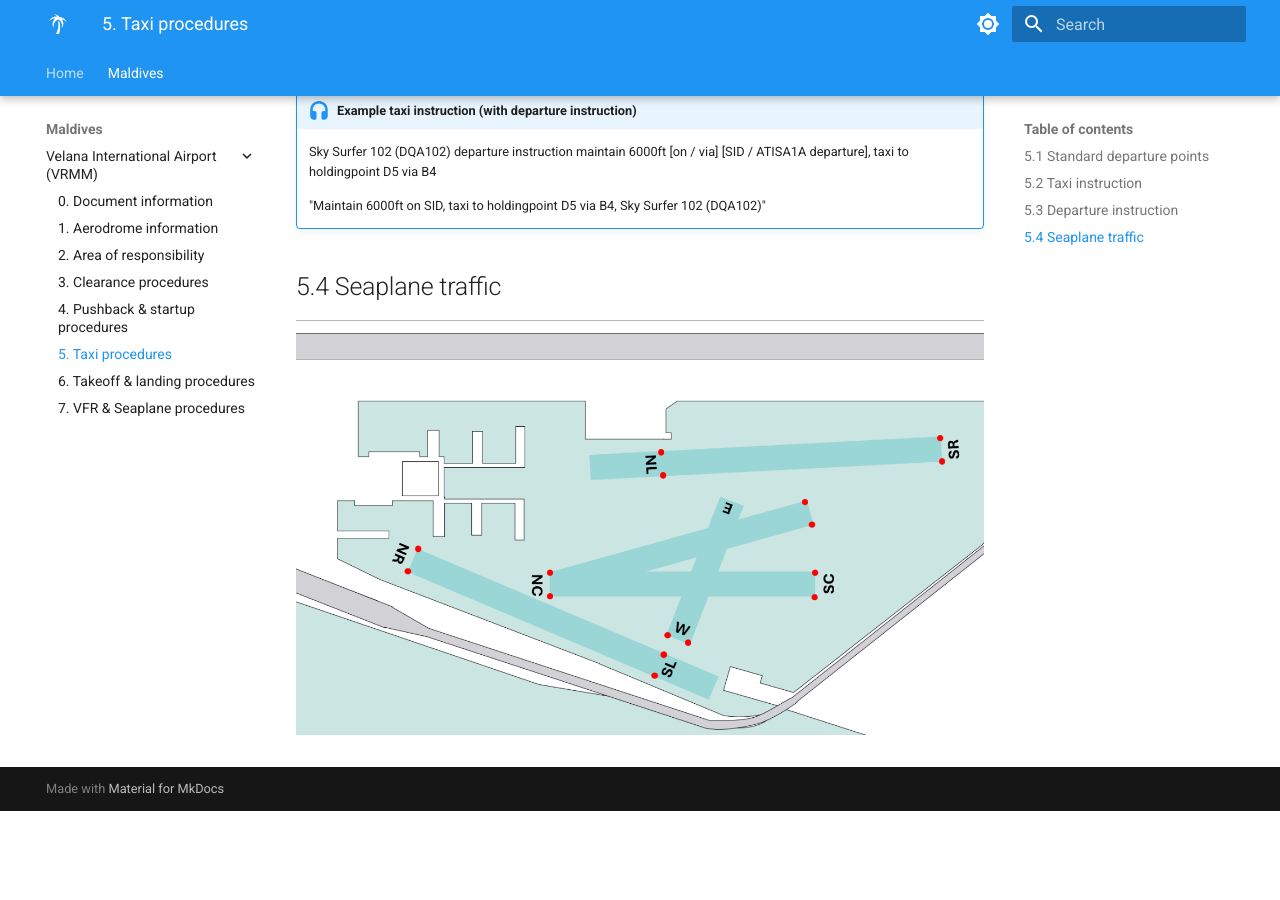
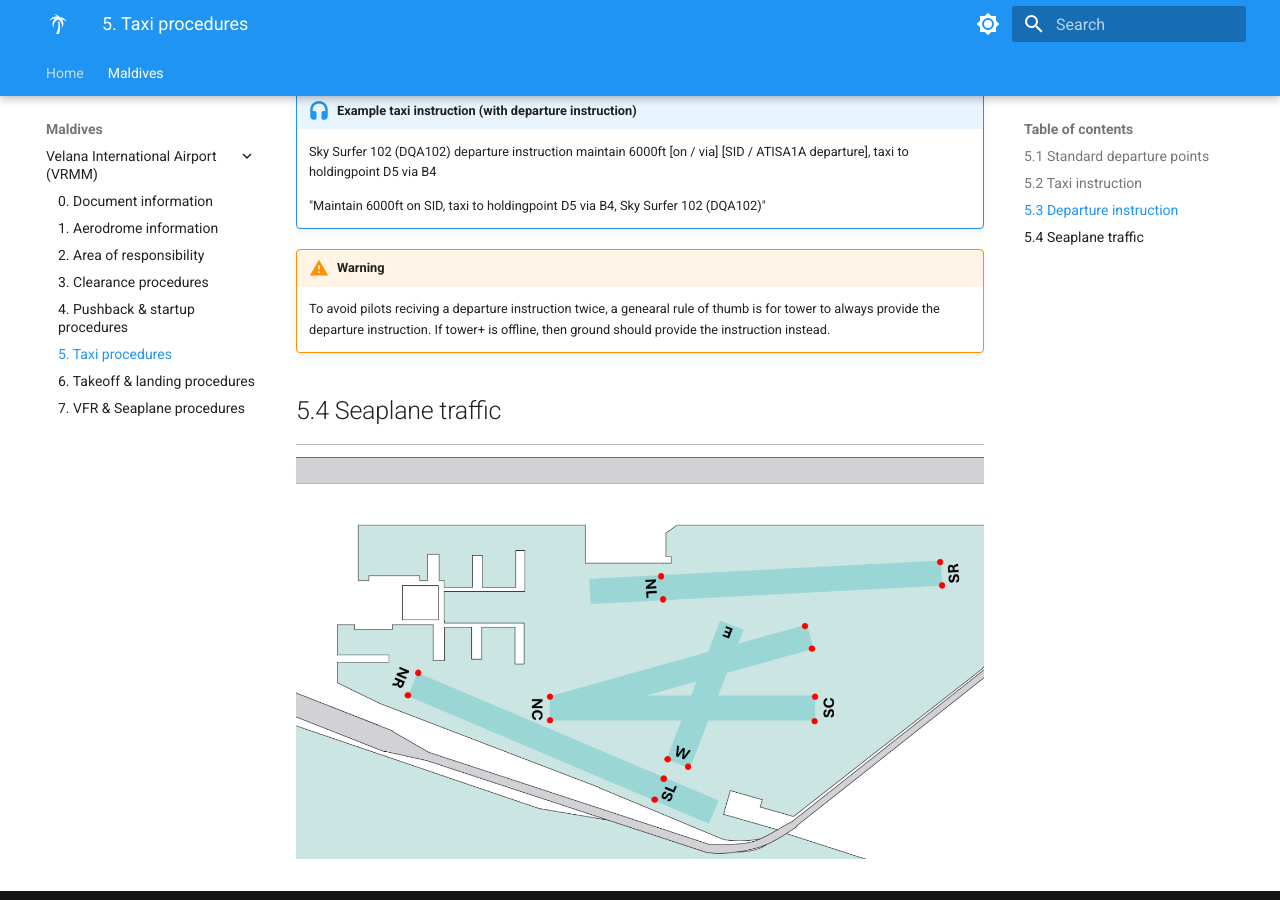
Before and after one commit to DogOnFire7/sop, an MkDocs documentation site: the page built from docs/Maldives/Velana International Airport (VRMM)/5. Taxi procedures.md, in a window 1280 px wide and 900 px high, scrolled down 894 px. Built offline with MkDocs 1.6.1 and Material for MkDocs 9.7.7, drawn with Linux system fonts in a browser that asks for light colours; before the commit the page ends 1705 px from its top, so only the background shows below that.

Commit message:
test change

```diff
--- a/docs/Maldives/Velana International Airport (VRMM)/5. Taxi procedures.md
+++ b/docs/Maldives/Velana International Airport (VRMM)/5. Taxi procedures.md
@@ -21,6 +21,9 @@ During taxi or takeoff clearance, the controller should provide pilots with thei
 
     "Maintain 6000ft on SID, taxi to holdingpoint D5 via B4, Sky Surfer 102 (DQA102)"
 
+!!! warning "Warning"
+    To avoid pilots reciving a departure instruction twice, a genearal rule of thumb is for tower to always provide the departure instruction. If tower+ is offline, then ground should provide the instruction instead.
+
 ## 5.4 Seaplane traffic
 
 ![seaplane chart](assets/seaplaneBaseChart.png)
```
